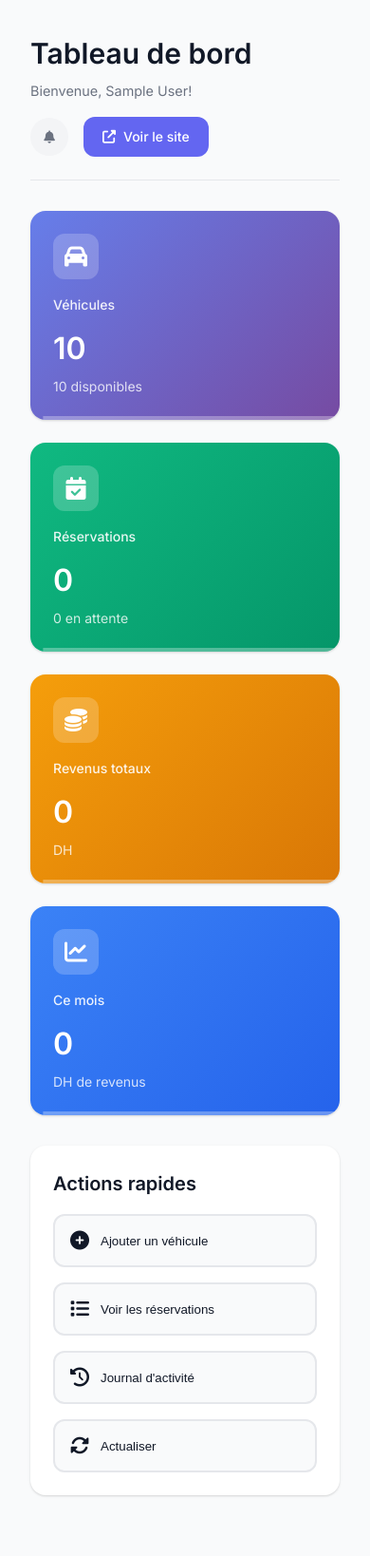
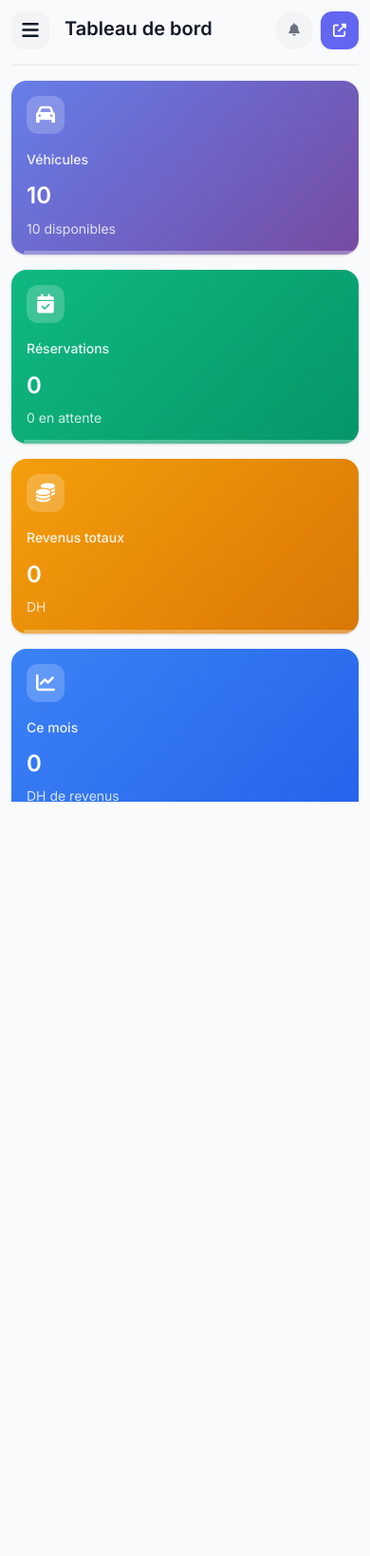
Before and after one commit to Amddah21/location_voiture, a PHP site: page /admin_dashboard.php in a window 390 px wide. Shown: the whole page at 95% size. After the commit the page ends 844 px from the top, so only its background shows below. Run offline with PHP 8.4, Linux system fonts and the light colour scheme; the visitor is signed in with stand-in values (Sample User, id 1); data comes from the database, SQL or seed files in the repository; data that the repository does not hold is empty.

Commit message:
Add comprehensive mobile responsive design for admin dashboard

```diff
--- a/admin_dashboard.php
+++ b/admin_dashboard.php
@@ -102,11 +102,17 @@ $stats = $auth->getStats();
         </div>
     </aside>
 
+    <!-- Sidebar Overlay for Mobile -->
+    <div class="sidebar-overlay" id="sidebar-overlay"></div>
+
     <!-- Main Content -->
     <main class="main-content">
         <!-- Top Bar -->
         <header class="top-bar">
             <div class="top-bar-left">
+                <button class="mobile-menu-btn" id="mobile-menu-btn" aria-label="Toggle menu">
+                    <i class="fas fa-bars"></i>
+                </button>
                 <h1 class="page-title">Tableau de bord</h1>
                 <p class="page-subtitle">Bienvenue, <?php echo htmlspecialchars($admin['name']); ?>!</p>
             </div>
--- a/admin_styles.css
+++ b/admin_styles.css
@@ -473,6 +473,7 @@ body {
     height: 100vh;
     overflow-y: auto;
     z-index: 100;
+    -webkit-overflow-scrolling: touch;
 }
 
 .sidebar-header {
@@ -1712,28 +1713,314 @@ body {
     color: var(--text-secondary);
 }
 
+/* Mobile Menu Button */
+.mobile-menu-btn {
+    display: none;
+    background: var(--gray-100);
+    border: none;
+    border-radius: var(--radius-md);
+    width: 40px;
+    height: 40px;
+    cursor: pointer;
+    align-items: center;
+    justify-content: center;
+    color: var(--text-primary);
+    font-size: 1.25rem;
+    transition: var(--transition);
+    margin-right: 1rem;
+}
+
+.mobile-menu-btn:hover {
+    background: var(--gray-200);
+    color: var(--primary);
+}
+
+/* Sidebar Overlay for Mobile */
+.sidebar-overlay {
+    display: none;
+    position: fixed;
+    top: 0;
+    left: 0;
+    right: 0;
+    bottom: 0;
+    background: rgba(0, 0, 0, 0.5);
+    z-index: 99;
+    opacity: 0;
+    transition: opacity 0.3s ease;
+}
+
+.sidebar-overlay.active {
+    opacity: 1;
+}
+
+/* Responsive Styles */
 @media (max-width: 768px) {
+    /* Mobile Menu Button */
+    .mobile-menu-btn {
+        display: flex;
+    }
+
+    /* Sidebar */
     .sidebar {
         transform: translateX(-100%);
         transition: transform 0.3s ease;
-    }
-
+        width: 280px;
+    }
+
+    .sidebar.active {
+        transform: translateX(0);
+    }
+
+    .sidebar-overlay {
+        display: block;
+    }
+
+    .sidebar-overlay.active {
+        opacity: 1;
+    }
+
+    /* Main Content */
     .main-content {
         margin-left: 0;
-    }
-
+        padding: 1rem;
+    }
+
+    /* Top Bar */
+    .top-bar {
+        flex-direction: row;
+        align-items: center;
+        gap: 1rem;
+        padding-bottom: 1rem;
+        margin-bottom: 1rem;
+    }
+
+    .top-bar-left {
+        display: flex;
+        align-items: center;
+        flex: 1;
+    }
+
+    .page-title {
+        font-size: 1.5rem;
+    }
+
+    .page-subtitle {
+        display: none;
+    }
+
+    .top-bar-right {
+        gap: 0.5rem;
+    }
+
+    .btn-view-site span {
+        display: none;
+    }
+
+    .btn-view-site {
+        padding: 0.5rem;
+        width: 40px;
+        height: 40px;
+        justify-content: center;
+    }
+
+    /* Stats Grid */
     .stats-grid {
         grid-template-columns: 1fr;
-    }
-
-    .top-bar {
+        gap: 1rem;
+        margin-bottom: 1.5rem;
+    }
+
+    .stat-card {
+        padding: 1.25rem;
+    }
+
+    .stat-value {
+        font-size: 1.75rem;
+    }
+
+    /* Quick Actions */
+    .quick-actions {
+        padding: 1rem;
+        margin-bottom: 1.5rem;
+    }
+
+    .quick-actions h2 {
+        font-size: 1.125rem;
+        margin-bottom: 0.75rem;
+    }
+
+    .actions-grid {
+        grid-template-columns: 1fr;
+        gap: 0.75rem;
+    }
+
+    .action-btn {
+        padding: 0.875rem;
+        font-size: 0.875rem;
+    }
+
+    /* Data Tables */
+    .data-table-container {
+        overflow-x: auto;
+        -webkit-overflow-scrolling: touch;
+    }
+
+    .data-table {
+        font-size: 0.8rem;
+        min-width: 600px;
+    }
+
+    .data-table th,
+    .data-table td {
+        padding: 0.5rem 0.375rem;
+    }
+
+    .action-buttons {
+        flex-direction: column;
+        gap: 0.375rem;
+    }
+
+    .btn-icon {
+        width: 32px;
+        height: 32px;
+        font-size: 0.875rem;
+    }
+
+    .btn-action {
+        width: 100%;
+        justify-content: center;
+        padding: 0.5rem 0.75rem;
+        font-size: 0.8rem;
+    }
+
+    /* Modals */
+    .modal-content {
+        width: 95%;
+        max-width: 95%;
+        max-height: 95vh;
+        margin: 2.5vh auto;
+    }
+
+    .modal-header,
+    .modal-body,
+    .modal-footer {
+        padding: 1rem;
+    }
+
+    .modal-title {
+        font-size: 1.25rem;
+    }
+
+    /* Forms */
+    .form-row {
+        flex-direction: column;
+        gap: 0;
+    }
+
+    .form-group {
+        margin-bottom: 1rem;
+    }
+
+    /* Contacts Grid */
+    .contacts-grid {
+        grid-template-columns: 1fr;
+        gap: 1rem;
+    }
+
+    /* Notification Dropdown */
+    .notification-dropdown {
+        width: calc(100vw - 2rem);
+        max-width: 380px;
+        right: 1rem;
+    }
+
+    /* Section Headers */
+    .section-header {
         flex-direction: column;
         align-items: flex-start;
         gap: 1rem;
     }
 
-    .contacts-grid {
-        grid-template-columns: 1fr;
+    .section-header h2 {
+        font-size: 1.25rem;
+    }
+
+    /* Buttons */
+    .btn-primary,
+    .btn-secondary {
+        width: 100%;
+        justify-content: center;
+        padding: 0.875rem 1rem;
+    }
+
+    /* Search and Filters */
+    .search-filters {
+        flex-direction: column;
+        gap: 0.75rem;
+    }
+
+    .search-input,
+    .filter-select {
+        width: 100%;
+    }
+
+    /* Table Actions */
+    .table-actions {
+        flex-direction: column;
+        gap: 0.5rem;
+    }
+
+    /* Pagination */
+    .pagination {
+        flex-wrap: wrap;
+        gap: 0.5rem;
+    }
+
+    .pagination-btn {
+        padding: 0.5rem 0.75rem;
+        font-size: 0.875rem;
+    }
+}
+
+/* Extra Small Devices */
+@media (max-width: 480px) {
+    .main-content {
+        padding: 0.75rem;
+    }
+
+    .page-title {
+        font-size: 1.25rem;
+    }
+
+    .stat-card {
+        padding: 1rem;
+    }
+
+    .stat-value {
+        font-size: 1.5rem;
+    }
+
+    .stat-icon {
+        width: 40px;
+        height: 40px;
+        font-size: 1.25rem;
+    }
+
+    .modal-content {
+        width: 100%;
+        max-width: 100%;
+        max-height: 100vh;
+        margin: 0;
+        border-radius: 0;
+    }
+
+    .data-table {
+        font-size: 0.75rem;
+    }
+
+    .data-table th,
+    .data-table td {
+        padding: 0.375rem 0.25rem;
     }
 }
 
```
Also changed, not shown: script/admin_dashboard.js (+40 -0 lines).
